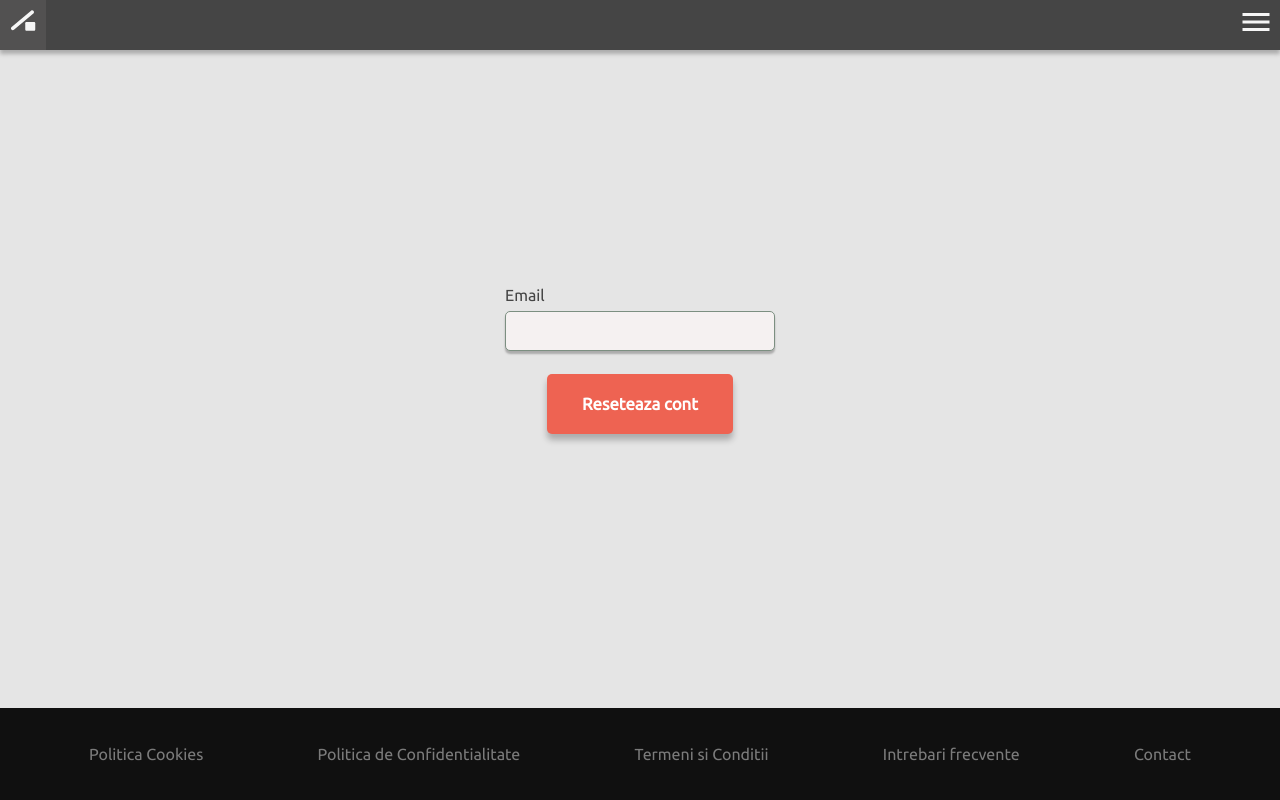
After one commit to ClimenteA/chirieshare-draft2, a Django app: page /resetare-cont/ in a window 1280 px wide. The commit adds this page. Run offline with Django 3.2, Linux system fonts and the light colour scheme; parts of the project's set-up code (start-up, migrations or seed data) failed here and were passed over.

Commit message:
CRUD utilizator done

```diff
--- a/chirieshare/chirieshare/urls.py
+++ b/chirieshare/chirieshare/urls.py
@@ -22,8 +22,9 @@ urlpatterns = [
     path('', views.pagina_de_prezentare, name="pagina_de_prezentare"),
     path('autentificare/', views.autentificare, name="autentificare"),
     path('inregistrare/', views.inregistrare, name="inregistrare"),
-    path('inregistrare/<activare_cont>', views.inregistrare, name="inregistrare"),
-    path('resetare-parola/', views.resetare_parola, name="resetare_parola"),
+    path('inregistrare/<activare_cont>/', views.inregistrare, name="inregistrare"),
+    path('resetare-cont/', views.resetare_cont, name="resetare_cont"),
+    path('resetare-cont/<resetare_cont_id>/', views.resetare_cont, name="resetare_cont"),
     path('adauga-anunt/', views.adauga_anunt, name="adauga_anunt"),
     path('anunturi/', views.anunturi, name="anunturi"),
     path('anunturi/<localitate>/<zona>/<pret>/<camera>/<apartament>/', views.anunturi, name="anunturi"),
--- a/chirieshare/website/models.py
+++ b/chirieshare/website/models.py
@@ -49,6 +49,7 @@ class Utilizator(AbstractUser):
     descriere  = models.CharField(max_length=255, blank=True)
     ocupatie   = models.CharField(max_length=50, blank=True)
     sex        = models.CharField(max_length=1, default="N", blank=True)
+    token      = models.CharField(max_length=1, blank=True)
     varsta     = models.PositiveIntegerField(blank=True, null=True)
     buget      = models.PositiveIntegerField(blank=False, null=True)
     imagine_profil  = models.ImageField(blank=True, upload_to="utilizatori/")
--- a/chirieshare/website/templates/autentificare.html
+++ b/chirieshare/website/templates/autentificare.html
@@ -42,7 +42,7 @@
     </form>
 
     <p class="darkish-text agree-text">
-        <a href="{% url 'resetare_parola' %}" class="underlined">Ti-ai uitat parola?</a>
+        <a href="{% url 'resetare_cont' %}" class="underlined">Ti-ai uitat parola?</a>
     </p>
 
 </div>
--- a/chirieshare/website/templates/inregistrare.html
+++ b/chirieshare/website/templates/inregistrare.html
@@ -46,7 +46,7 @@
     </form>
 
     <p class="darkish-text agree-text">
-        <a href="{% url 'resetare_parola' %}" class="underlined">Ti-ai uitat parola?</a>
+        <a href="{% url 'resetare_cont' %}" class="underlined">Ti-ai uitat parola?</a>
     </p>
 </div>
 
--- /dev/null
+++ b/chirieshare/website/templates/resetare_cont.html
@@ -0,0 +1,35 @@
+{% extends 'base.html' %}
+{% load static %}
+
+{% block head %}
+    <link rel="stylesheet" href="{% static 'listings.css' %}" />
+{% endblock %}
+
+{% block title %}Resetare parola{% endblock %}
+
+
+{% block content %}
+
+<div class="filters">
+
+    <form action="{% url 'resetare_cont' %}" method="POST">
+
+        {% csrf_token %}
+
+        <label for="email">
+            <span>Email</span>
+            <input type="text" id="email" name="email"/>
+        </label>
+
+        <div style="margin-top:1rem;"></div>
+
+        <div class="center">
+            <button type="submit" class="lg secondary bold">
+                Reseteaza cont
+            </button>
+        </div>
+
+    </form>
+</div>
+
+{% endblock %}
--- a/chirieshare/website/views.py
+++ b/chirieshare/website/views.py
@@ -29,7 +29,7 @@ def autentificare(request):
             login(request, user)
             return redirect('anunturi')
         else:
-            messages.error(request, 'Emailul sau parola nu au fost gasite!')
+            messages.error(request, 'Date de logare incorecte!')
             return render(request, "autentificare.html", {'form': AutentificareForm})
 
 
@@ -44,11 +44,11 @@ def inregistrare(request, activare_cont=None):
         else:
             # Activare cont
             user = Utilizator.objects.get(pk=int(activare_cont.split("-")[0]))
-            if user.descriere == activare_cont:
+            if user.token == activare_cont:
                 user.is_active = True
-                user.descriere = ""
+                user.token = ""
                 user.save()
-                messages.success(request, 'Contul a fost activat cu success!')
+                messages.success(request, 'Contul a fost activat!')
                 return redirect('autentificare')
             else:
                 messages.error(request, 'Contul nu a putut fi activat!')
@@ -60,28 +60,70 @@ def inregistrare(request, activare_cont=None):
             user = Utilizator.objects.create_user( email    = request.POST['email'],
                                                    password = request.POST['password'])
         except:
-            messages.error(request, 'Emailul introdus este folosit! Reseteaza parola accesand linkul din emailul primit!')
-            return redirect('pagina_de_prezentare')
+            messages.error(request, 'Emailul introdus este folosit! Ti-ai uitat parola?')
+            return redirect('inregistrare')
 
         activare_cont_id = str(user.pk) + "-" + get_random_string()
         user.is_active = False
-        user.descriere = activare_cont_id
+        user.token = activare_cont_id
 
         # Trimite link de activare catre mailul utilizatorului
         send_mail("Activare cont chirieshare.ro",
-                  f"Salut,\n\nAcceseaza linkul de mai jos pentru a activa contul:\n\nhttp://127.0.0.1:8000/inregistrare/{activare_cont_id}",
-                  settings.EMAIL_HOST_USER,
-                  [request.POST['email']])
+                f"Salut,\n\nAcceseaza linkul de mai jos pentru a activa contul:\n\nhttp://127.0.0.1:8000/inregistrare/{activare_cont_id}",
+                settings.EMAIL_HOST_USER,
+                [request.POST['email']])
 
         user.save()
 
-        messages.success(request, 'Acceseaza linkul de activare primit in email pentru activarea contului!')
+        messages.success(request, 'Acceseaza linkul primit prin email pentru activarea contului!')
+        return redirect('autentificare')
+
+
+
+
+def resetare_cont(request, resetare_cont_id=None):
+
+    if request.method == 'GET':
+
+        if resetare_cont_id == None:
+            return render(request, "resetare_cont.html", {})
+        else:
+            user = Utilizator.objects.get(pk=int(resetare_cont_id.split("-")[0]))
+
+            if user.token == resetare_cont_id:
+                user.delete()
+                messages.success(request, 'Contul a fost resetat! Introdu noile date de logare!')
+                return redirect('inregistrare')
+            else:
+                messages.error(request, 'Pagina ceruta nu a fost gasita!')
+                return redirect('pagina_de_prezentare')
+
+    if request.method == 'POST':
+
+        try:
+            user = Utilizator.objects.get(email=request.POST['email'])
+        except:
+            messages.error(request, 'Emailul introdus nu exista!')
+            return redirect('resetare_cont')
+
+        resetare_cont_id = str(user.pk) + "-" + get_random_string()
+        user.token = resetare_cont_id
+
+        # Trimite link de activare catre mailul utilizatorului
+        send_mail("Resetare cont chirieshare.ro",
+                f"Salut,\n\nAcceseaza linkul de mai jos pentru a reseta contul:\n\nhttp://127.0.0.1:8000/resetare-cont/{resetare_cont_id}",
+                settings.EMAIL_HOST_USER,
+                [request.POST['email']])
+
+        user.save()
+
+        messages.error(request, 'Reseteaza contul accesand linkul din emailul primit!')
         return redirect('pagina_de_prezentare')
 
 
 
-def resetare_parola(request):
-    return render(request, "resetare_parola.html", {})
+
+
 
 @login_required
 def adauga_anunt(request):
```
Also changed, not shown: chirieshare/website/templates/resetare_parola.html (deleted, +0 -27 lines), chirieshare/website/migrations/0003_utilizator_token.py (added).
